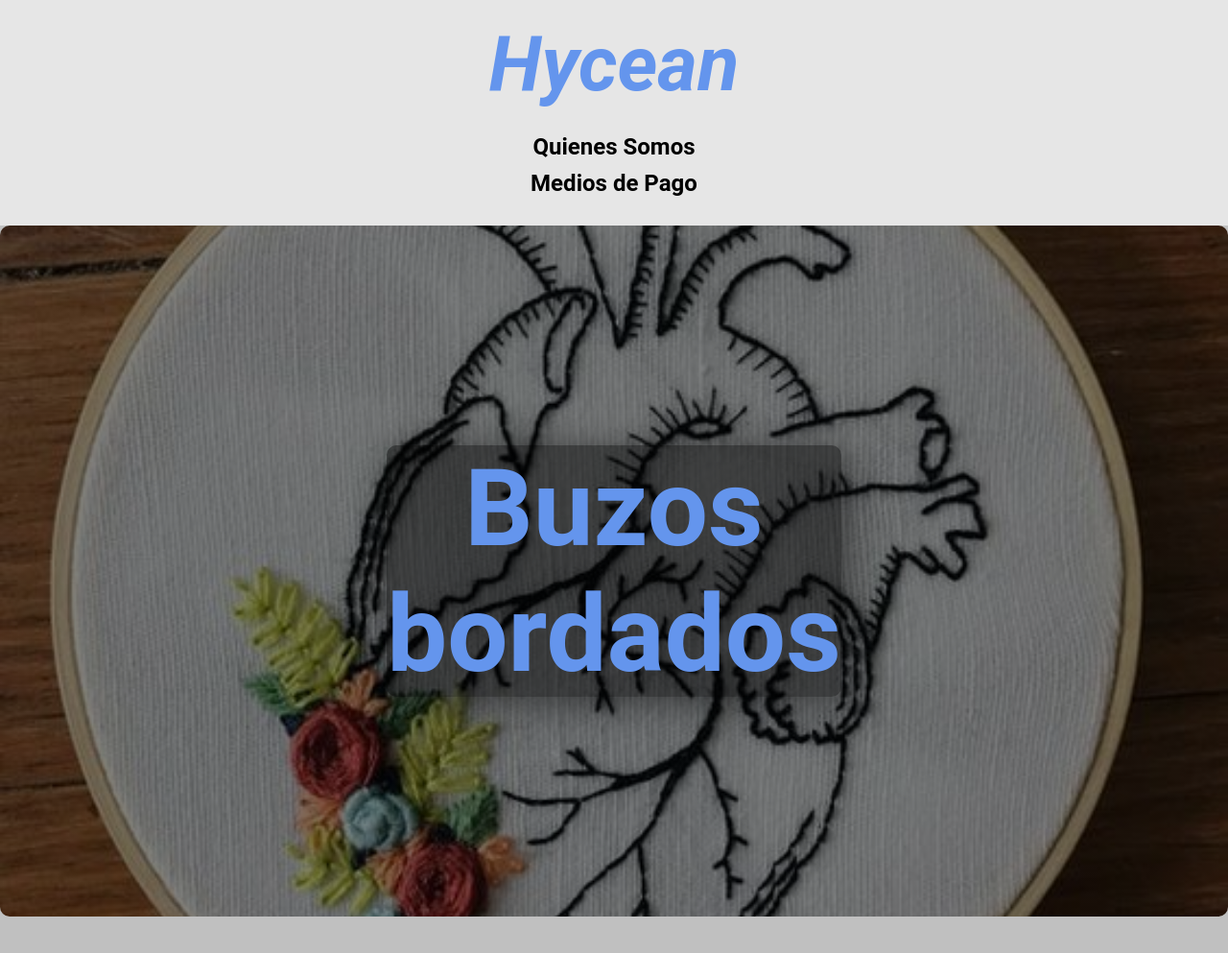
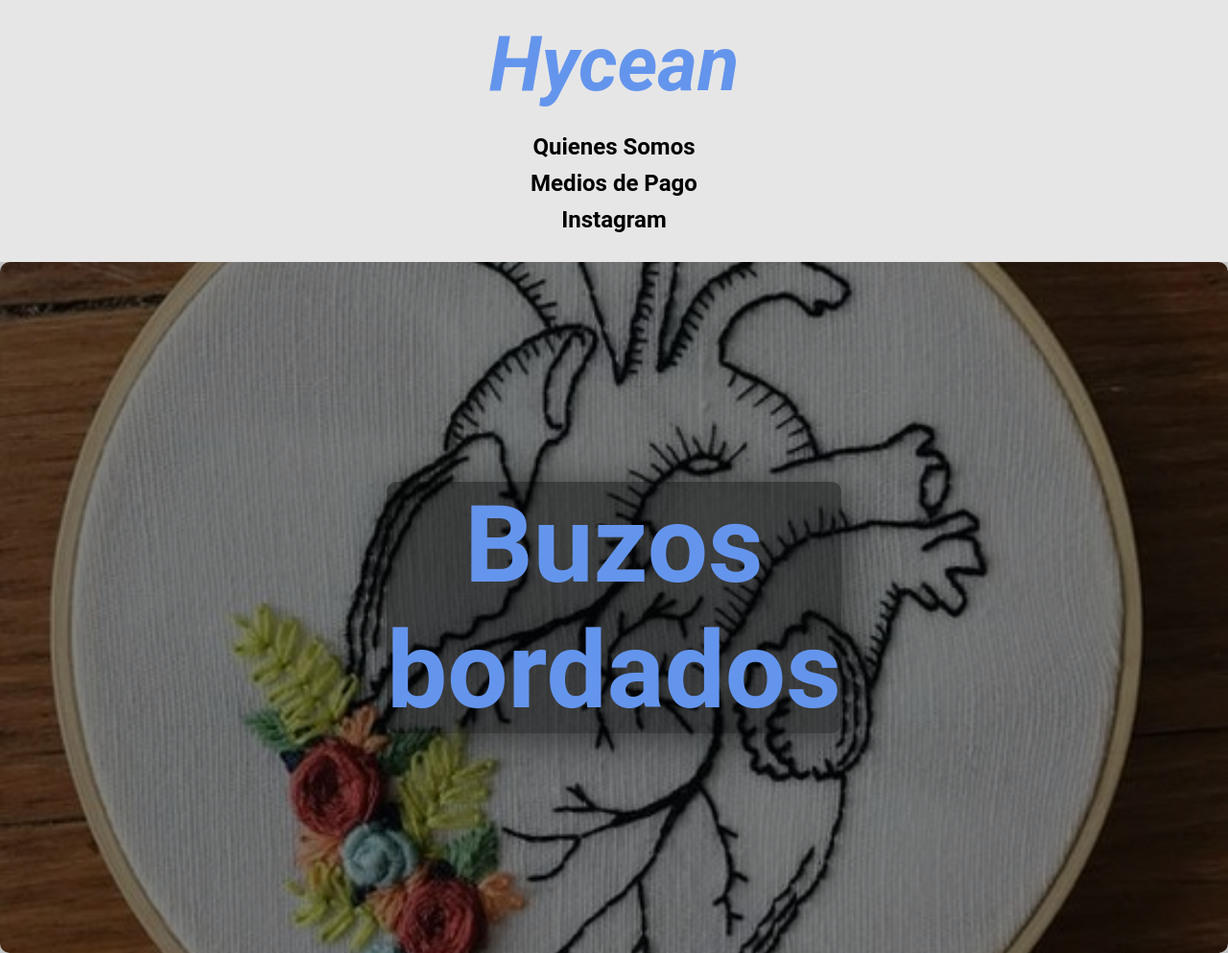
Before and after one commit to H-Y-C1/Hycean, a plain HTML site: page index.html in a window 1280 px wide. Shown: the top 993 px of the page at 96% size. Drawn offline with Linux system fonts and the light colour scheme.

Commit message:
Update index.html

```diff
--- a/index.html
+++ b/index.html
@@ -16,6 +16,7 @@
             <nav>
                 <a href="#Somos-Hycean">Quienes Somos</a>
                 <a href="#Medios-de-Pago">Medios de Pago</a>
+               <a href="https://www.instagram.com/hycean.vm/">Instagram</a>
             </nav>
         </div>
     </header>
```
